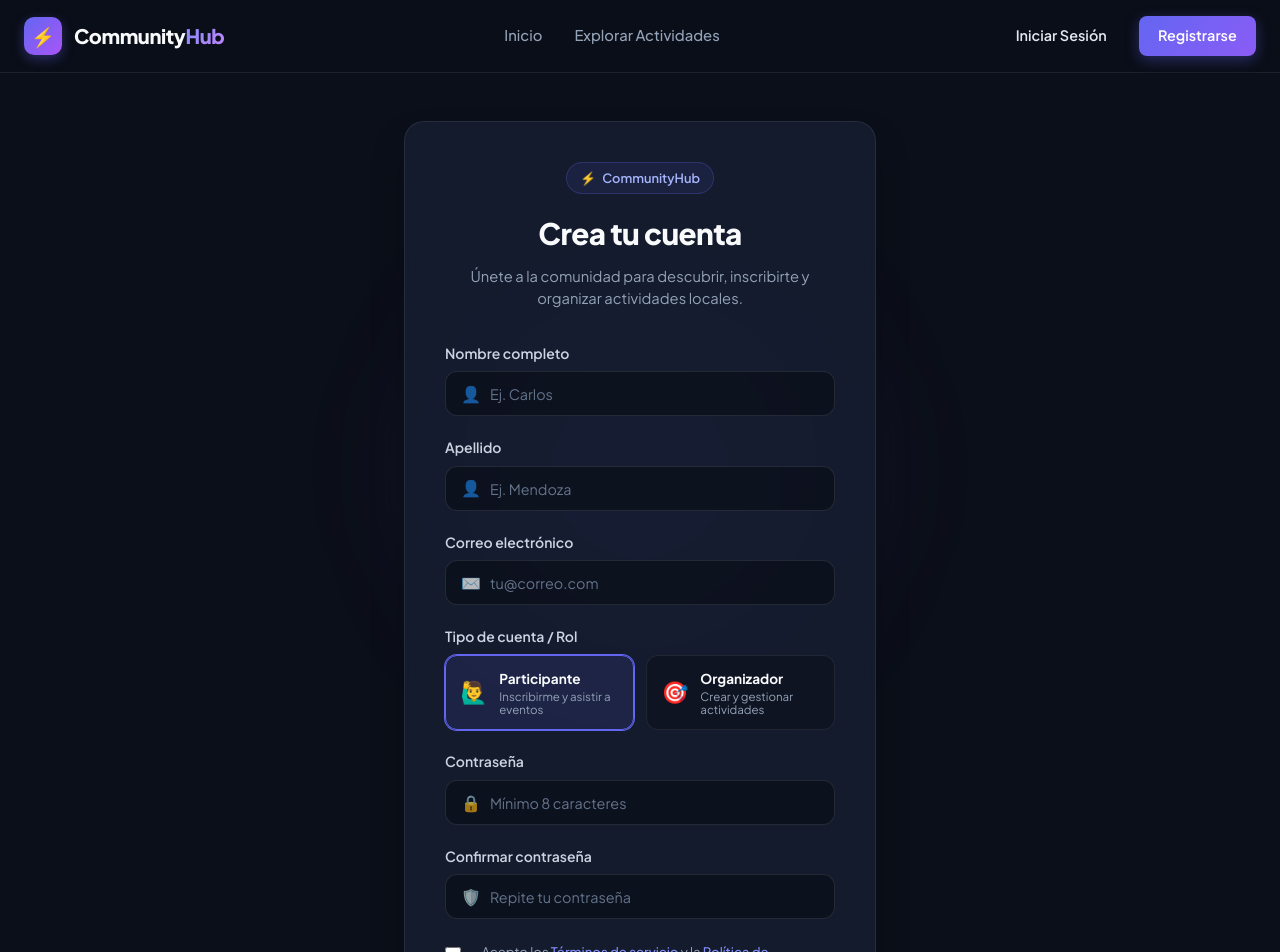
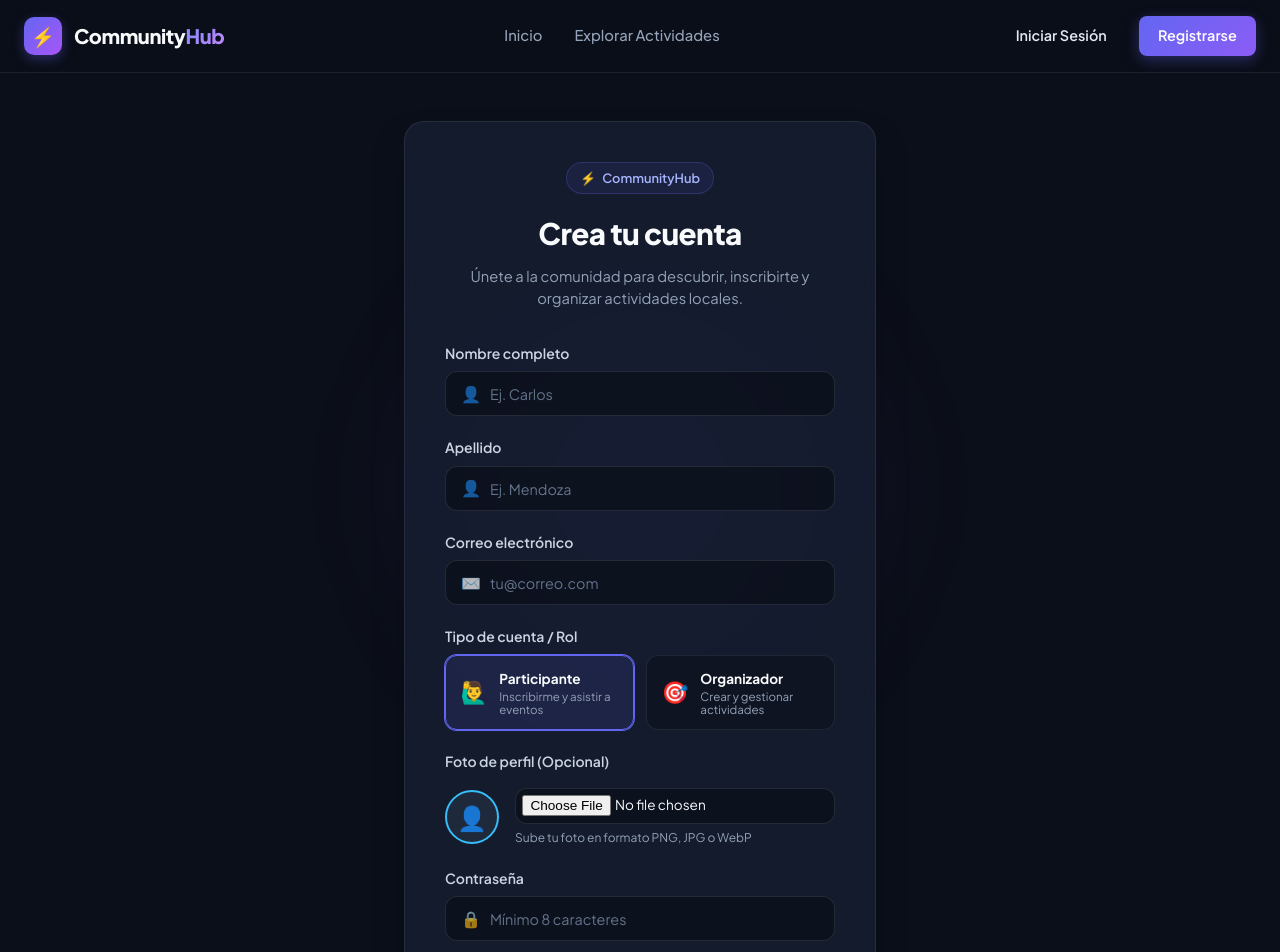
Before and after one commit to godlychrist/ProyectoFinal-Front, a Nuxt app: page /auth/register in a window 1280 px wide. Shown: the top 952 px of the page. Built offline with nearby package versions, Linux system fonts and the light colour scheme.

Commit message:
feat(media): implement avatar uploads on register/dashboard and event banner images

```diff
--- a/app/composables/useAuth.ts
+++ b/app/composables/useAuth.ts
@@ -9,8 +9,9 @@ export const useAuth = () => {
     const userIdCookie = useCookie('user_id')
     const userEmailCookie = useCookie('user_email')
     const userNameCookie = useCookie('user_name')
+    const userAvatarCookie = useCookie('user_avatar')
 
-    const register = async (userData: { name: string, email: string, password: string, role: string }) => {
+    const register = async (userData: { name: string, email: string, password: string, role: string, avatar?: string }) => {
         loading.value = true
         error.value = null
 
@@ -47,6 +48,7 @@ export const useAuth = () => {
                 userIdCookie.value = data.data.userId
                 userEmailCookie.value = data.data.email
                 userNameCookie.value = data.data.name
+                userAvatarCookie.value = data.data.avatar || ''
             }
 
             return { ok: true, data }
@@ -71,6 +73,7 @@ export const useAuth = () => {
                 userEmailCookie.value = data.data.email
                 userNameCookie.value = data.data.name
                 roleCookie.value = data.data.role
+                userAvatarCookie.value = data.data.avatar || ''
             }
             return { ok: true, data: data?.data }
         } catch (e) {
@@ -84,6 +87,7 @@ export const useAuth = () => {
         userIdCookie.value = null
         userEmailCookie.value = null
         userNameCookie.value = null
+        userAvatarCookie.value = null
         navigateTo('/auth/login')
     }
 
@@ -98,6 +102,7 @@ export const useAuth = () => {
         userId: userIdCookie,
         userEmail: userEmailCookie,
         userName: userNameCookie,
+        userAvatar: userAvatarCookie,
         error
     }
 }
--- a/app/pages/activities/[id].vue
+++ b/app/pages/activities/[id].vue
@@ -173,6 +173,11 @@ const formatTime = (startStr: string, endStr: string) => {
 
       <!-- 2. Encabezado Principal del Evento -->
       <header class="event-hero-header">
+        <!-- Banner de Imagen del Evento si existe -->
+        <div v-if="event.image" class="event-hero-banner" style="max-height: 320px; border-radius: 16px; overflow: hidden; margin-bottom: 1.75rem; border: 1px solid rgba(255, 255, 255, 0.08); box-shadow: 0 8px 32px rgba(0, 0, 0, 0.3);">
+          <img :src="event.image" :alt="event.title" style="width: 100%; height: 100%; max-height: 320px; object-fit: cover;" />
+        </div>
+
         <h1 class="event-hero-title">
           {{ event.title }}
         </h1>
--- a/app/pages/activities/index.vue
+++ b/app/pages/activities/index.vue
@@ -213,6 +213,9 @@ const formatDate = (dateStr: string) => {
         <div v-if="displayedEvents.length > 0" class="catalog-grid">
           <article v-for="ev in displayedEvents" :key="ev._id" class="catalog-card">
               <div class="card-glow-bar"></div>
+              <div v-if="ev.image" class="card-img-banner" style="height: 140px; overflow: hidden; border-radius: 12px 12px 0 0; margin: 0 0 0.5rem 0;">
+                <img :src="ev.image" :alt="ev.title" style="width: 100%; height: 100%; object-fit: cover;" />
+              </div>
               <div class="card-content">
 
                 <div class="card-top">
--- a/app/pages/auth/register.vue
+++ b/app/pages/auth/register.vue
@@ -10,12 +10,28 @@ const form = reactive ({
   lastname: '',
   email: '',
   role: 'user',
+  avatar: '',
   password: '',
   confirmPassword: ''
 })
 
 // Variables para errores locales
 const clientError = ref<string | null>(null)
+
+const handleAvatarChange = (e: any) => {
+  const file = e.target.files?.[0]
+  if (file) {
+    if (file.size > 2 * 1024 * 1024) {
+      clientError.value = 'La foto de perfil no debe superar los 2MB'
+      return
+    }
+    const reader = new FileReader()
+    reader.onload = () => {
+      form.avatar = reader.result as string
+    }
+    reader.readAsDataURL(file)
+  }
+}
 
 const handleRegister = async () => {
     clientError.value = null
@@ -34,7 +50,8 @@ const handleRegister = async () => {
         name: `${form.name} ${form.lastname}`.trim(),
         role: form.role,
         email: form.email,
-        password: form.password
+        password: form.password,
+        avatar: form.avatar
     })
 
     if(result.ok) {
@@ -136,6 +153,30 @@ const handleRegister = async () => {
                   </div>
                 </div>
               </label>
+            </div>
+          </div>
+
+          <!-- Foto de Perfil Opcional -->
+          <div class="form-group">
+            <label class="form-label" for="avatar">Foto de perfil (Opcional)</label>
+            <div style="display: flex; align-items: center; gap: 1rem; margin-top: 0.5rem;">
+              <div style="width: 54px; height: 54px; border-radius: 50%; background: #1e293b; border: 2px solid #38bdf8; display: flex; align-items: center; justify-content: center; overflow: hidden; flex-shrink: 0;">
+                <img v-if="form.avatar" :src="form.avatar" alt="Avatar Preview" style="width: 100%; height: 100%; object-fit: cover;" />
+                <span v-else style="font-size: 1.5rem;">👤</span>
+              </div>
+              <div style="flex: 1;">
+                <input
+                  type="file"
+                  accept="image/*"
+                  id="avatar"
+                  class="form-input"
+                  style="padding: 0.4rem; font-size: 0.85rem;"
+                  @change="handleAvatarChange"
+                />
+                <small style="color: #94a3b8; font-size: 0.75rem; display: block; margin-top: 0.25rem;">
+                  Sube tu foto en formato PNG, JPG o WebP
+                </small>
+              </div>
             </div>
           </div>
 
--- a/app/pages/managers/create.vue
+++ b/app/pages/managers/create.vue
@@ -17,8 +17,24 @@ const form = reactive({
     startDate: '',
     endDate: '',
     capacity: 50,
-    status: 'published'
+    status: 'published',
+    image: ''
 })
+
+const handleImageChange = (e: any) => {
+  const file = e.target.files?.[0]
+  if (file) {
+    if (file.size > 5 * 1024 * 1024) {
+      alert('La imagen no debe superar los 5MB')
+      return
+    }
+    const reader = new FileReader()
+    reader.onload = () => {
+      form.image = reader.result as string
+    }
+    reader.readAsDataURL(file)
+  }
+}
 
 onMounted(async () => {
     const res = await getCategories()
@@ -36,7 +52,8 @@ const handleCreateEvent = async() => {
         startDate: form.startDate,
         endDate: form.endDate,
         capacity: Number(form.capacity),
-        status: form.status || 'published'
+        status: form.status || 'published',
+        image: form.image
     })
 
     if(result.ok) {
@@ -116,6 +133,29 @@ const handleCreateEvent = async() => {
                 class="form-input form-textarea"
                 placeholder="Explica de qué trata la actividad, qué aprenderán los asistentes y qué deben traer..."
               ></textarea>
+            </div>
+
+            <!-- Imagen / Banner del Evento -->
+            <div class="form-group">
+              <label class="form-label" for="event-image">Imagen de la actividad (Opcional)</label>
+              <div style="display: flex; gap: 1rem; align-items: center; margin-top: 0.5rem;">
+                <div v-if="form.image" style="width: 100px; height: 60px; border-radius: 8px; overflow: hidden; border: 1px solid #38bdf8; flex-shrink: 0;">
+                  <img :src="form.image" alt="Preview" style="width: 100%; height: 100%; object-fit: cover;" />
+                </div>
+                <div style="flex: 1;">
+                  <input
+                    id="event-image"
+                    type="file"
+                    accept="image/*"
+                    class="form-input"
+                    style="padding: 0.4rem; font-size: 0.85rem;"
+                    @change="handleImageChange"
+                  />
+                  <small style="color: #94a3b8; font-size: 0.75rem; display: block; margin-top: 0.25rem;">
+                    Sube una foto o banner para ilustrar tu actividad (PNG, JPG o WebP)
+                  </small>
+                </div>
+              </div>
             </div>
           </fieldset>
 
--- a/app/pages/managers/edit.vue
+++ b/app/pages/managers/edit.vue
@@ -22,8 +22,24 @@ const form = reactive({
     startDate: '',
     endDate: '',
     capacity: 50,
-    status: 'published'
+    status: 'published',
+    image: ''
 })
+
+const handleImageChange = (e: any) => {
+  const file = e.target.files?.[0]
+  if (file) {
+    if (file.size > 5 * 1024 * 1024) {
+      alert('La imagen no debe superar los 5MB')
+      return
+    }
+    const reader = new FileReader()
+    reader.onload = () => {
+      form.image = reader.result as string
+    }
+    reader.readAsDataURL(file)
+  }
+}
 
 // Cargamos categorías y los datos actuales del evento
 onMounted(async () => {
@@ -42,6 +58,7 @@ onMounted(async () => {
             form.location = ev.location
             form.capacity = ev.capacity
             form.status = ev.status
+            form.image = ev.image || ''
 
             // Formateamos las fechas al formato de datetime-local (YYYY-MM-DDTHH:mm):
             if (ev.startDate) form.startDate = new Date(ev.startDate).toISOString().slice(0, 16)
@@ -59,7 +76,8 @@ const handleUpdateEvent = async () => {
         startDate: form.startDate,
         endDate: form.endDate,
         capacity: Number(form.capacity),
-        status: form.status
+        status: form.status,
+        image: form.image
     })
 
     if (result.ok) {
@@ -141,6 +159,29 @@ const handleUpdateEvent = async () => {
                 v-model="form.description"
                 required
               ></textarea>
+            </div>
+
+            <!-- Imagen / Banner del Evento -->
+            <div class="form-group">
+              <label class="form-label" for="event-image">Imagen de la actividad (Opcional)</label>
+              <div style="display: flex; gap: 1rem; align-items: center; margin-top: 0.5rem;">
+                <div v-if="form.image" style="width: 100px; height: 60px; border-radius: 8px; overflow: hidden; border: 1px solid #38bdf8; flex-shrink: 0;">
+                  <img :src="form.image" alt="Preview" style="width: 100%; height: 100%; object-fit: cover;" />
+                </div>
+                <div style="flex: 1;">
+                  <input
+                    id="event-image"
+                    type="file"
+                    accept="image/*"
+                    class="form-input"
+                    style="padding: 0.4rem; font-size: 0.85rem;"
+                    @change="handleImageChange"
+                  />
+                  <small style="color: #94a3b8; font-size: 0.75rem; display: block; margin-top: 0.25rem;">
+                    Sube una foto o banner para ilustrar tu actividad (PNG, JPG o WebP)
+                  </small>
+                </div>
+              </div>
             </div>
           </fieldset>
 
--- a/app/pages/users/index.vue
+++ b/app/pages/users/index.vue
@@ -1,7 +1,7 @@
 <script setup lang="ts">
 import { ref, onMounted, computed } from 'vue'
 
-const { logout, userName, userEmail, getMe } = useAuth()
+const { logout, userName, userEmail, userAvatar, getMe } = useAuth()
 const { getMyRegistrations, getMyFavorites, getMyNotifications, markNotificationAsRead, cancelRegistration, addFavorite, removeFavorite, loading, error } = useEvents()
 const { isOnline } = useNetworkStatus()
 
@@ -103,8 +103,9 @@ definePageMeta({
       <!-- 1. Header / Perfil del Usuario -->
       <header class="profile-hero">
         <div class="profile-main">
-          <div class="profile-avatar">
-            <span class="avatar-letter">C</span>
+          <div class="profile-avatar" style="overflow: hidden;">
+            <img v-if="userAvatar" :src="userAvatar" alt="Foto de Perfil" style="width: 100%; height: 100%; object-fit: cover;" />
+            <span v-else class="avatar-letter">{{ userName ? userName.charAt(0).toUpperCase() : 'U' }}</span>
             <span class="online-indicator" title="En línea"></span>
           </div>
 
@@ -194,6 +195,10 @@ definePageMeta({
                   <button class="fav-icon-btn" @click="toggleFavorite(ev._id)" :title="isFavorite(ev._id) ? 'Quitar de favoritos' : 'Agregar a favoritos'">
                     {{ isFavorite(ev._id) ? '❤️' : '🤍' }}
                   </button>
+                </div>
+                <!-- Banner de Imagen Opcional del Evento -->
+                <div v-if="ev.image" class="ticket-img-banner" style="height: 120px; border-radius: 8px; overflow: hidden; margin-bottom: 0.75rem;">
+                  <img :src="ev.image" :alt="ev.title" style="width: 100%; height: 100%; object-fit: cover;" />
                 </div>
                 <h3 class="event-title">{{ ev.title }}</h3>
                 <p class="event-desc-short">{{ ev.description }}</p>
```
